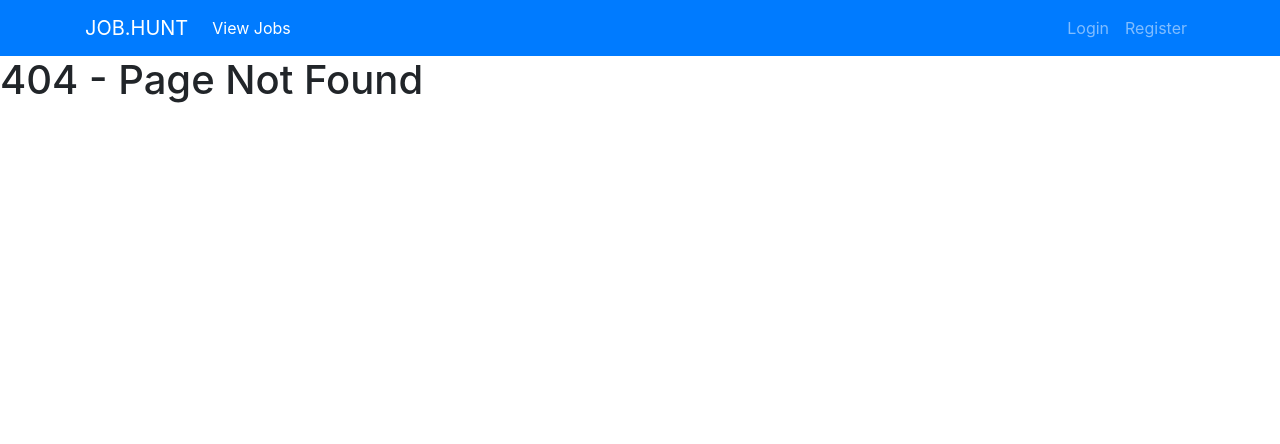
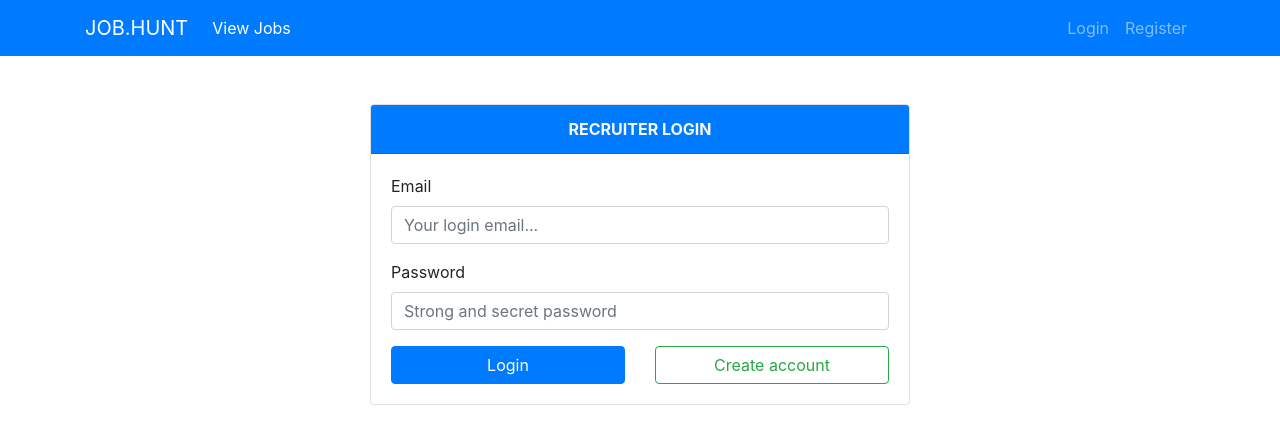
Before and after one commit to petehouston/mean-jobhunt, an Angular app in the folder client/: page /login in a window 1280 px wide. Before the commit this address led to /notfound. Shown: the top 444 px of the page. Built offline with nearby package versions, Linux system fonts and the light colour scheme.

Commit message:
Fix #10: complete login page UI

```diff
--- a/client/src/app/app-routing.module.ts
+++ b/client/src/app/app-routing.module.ts
@@ -2,10 +2,12 @@ import { NgModule } from '@angular/core';
 import { Routes, RouterModule } from '@angular/router';
 import {NotFoundComponent} from "./not-found/not-found.component";
 import {HomeComponent} from "./home/home.component";
+import {LoginPageComponent} from "./login-page/login-page.component";
 
 
 const routes: Routes = [
   { path: '', component: HomeComponent },
+  { path: 'login', component: LoginPageComponent },
   { path: 'notfound', component: NotFoundComponent },
   { path: '**', redirectTo: 'notfound' }
 ];
--- a/client/src/app/app.component.html
+++ b/client/src/app/app.component.html
@@ -14,7 +14,7 @@
         </ul>
         <ul class="navbar-nav">
           <li class="nav-item">
-            <a class="nav-link" href="">Login</a>
+            <a class="nav-link" [routerLink]="['/', 'login']">Login</a>
           </li>
           <li class="nav-item">
             <a class="nav-link" href="">Register</a>
--- a/client/src/app/app.module.ts
+++ b/client/src/app/app.module.ts
@@ -6,12 +6,14 @@ import { AppComponent } from './app.component';
 import {HttpClientModule} from "@angular/common/http";
 import { HomeComponent } from './home/home.component';
 import { NotFoundComponent } from './not-found/not-found.component';
+import { LoginPageComponent } from './login-page/login-page.component';
 
 @NgModule({
   declarations: [
     AppComponent,
     HomeComponent,
-    NotFoundComponent
+    NotFoundComponent,
+    LoginPageComponent
   ],
   imports: [
     BrowserModule,
--- /dev/null
+++ b/client/src/app/login-page/login-page.component.html
@@ -0,0 +1,32 @@
+<div class="container">
+  <div class="row">
+    <div class="col-md-6 offset-md-3 py-5">
+      <div class="card">
+        <div class="card-header bg-primary text-light text-center text-uppercase">
+          <strong>Recruiter Login</strong>
+        </div>
+
+        <div class="card-body">
+          <form>
+            <div class="form-group">
+              <label for="email">Email</label>
+              <input type="email" class="form-control" id="email" aria-describedby="emailHelp" placeholder="Your login email...">
+            </div>
+            <div class="form-group">
+              <label for="password">Password</label>
+              <input type="password" class="form-control" id="password" placeholder="Strong and secret password">
+            </div>
+            <div class="row">
+              <div class="col-md-6">
+                <button type="submit" class="btn btn-primary btn-block">Login</button>
+              </div>
+              <div class="col-md-6">
+                <a class="btn btn-outline-success btn-block text-success" [routerLink]="['/', 'register']">Create account</a>
+              </div>
+            </div>
+          </form>
+        </div>
+      </div>
+    </div>
+  </div>
+</div>
--- /dev/null
+++ b/client/src/app/login-page/login-page.component.ts
@@ -0,0 +1,15 @@
+import { Component, OnInit } from '@angular/core';
+
+@Component({
+  selector: 'app-login-page',
+  templateUrl: './login-page.component.html',
+  styleUrls: ['./login-page.component.css']
+})
+export class LoginPageComponent implements OnInit {
+
+  constructor() { }
+
+  ngOnInit() {
+  }
+
+}
```
Also changed, not shown: client/src/app/login-page/login-page.component.css (added).
